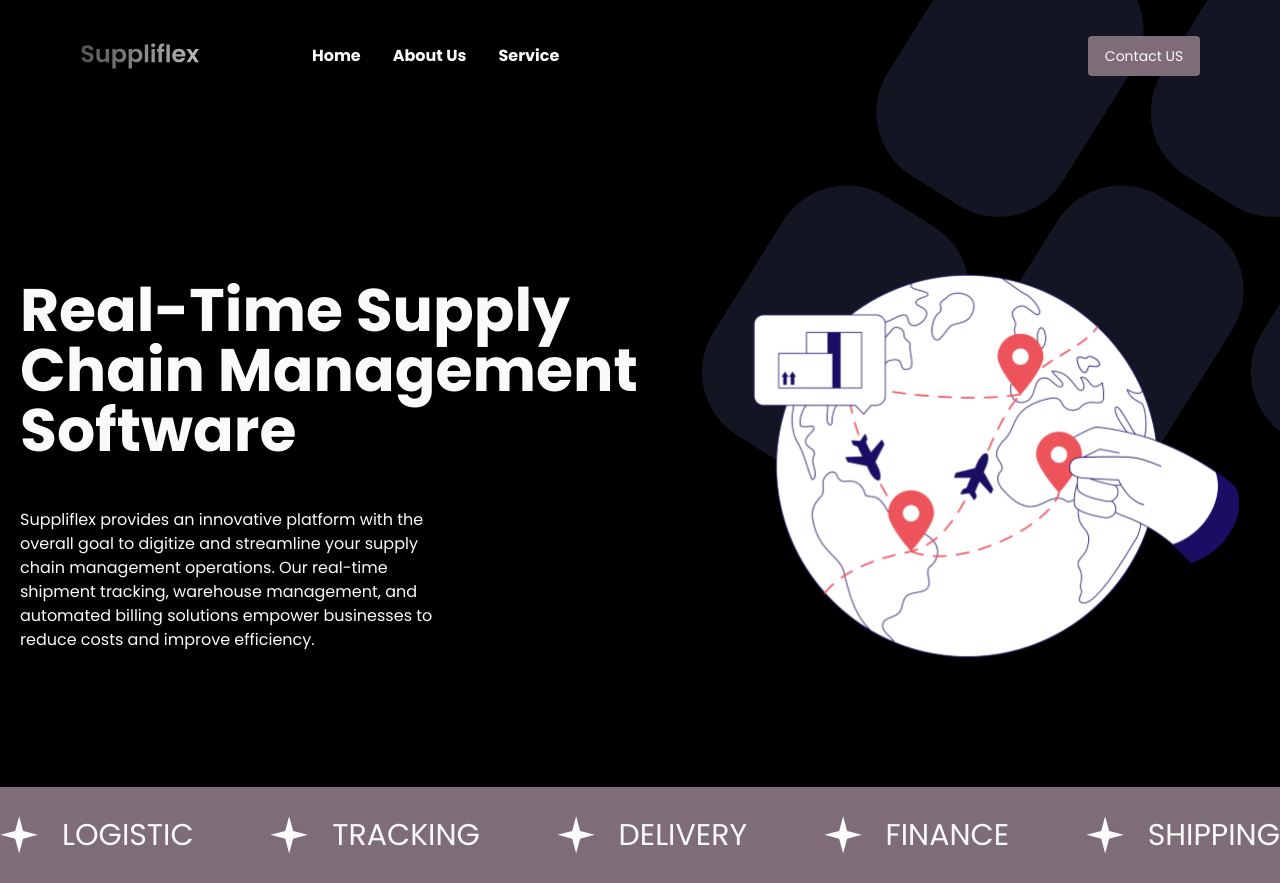
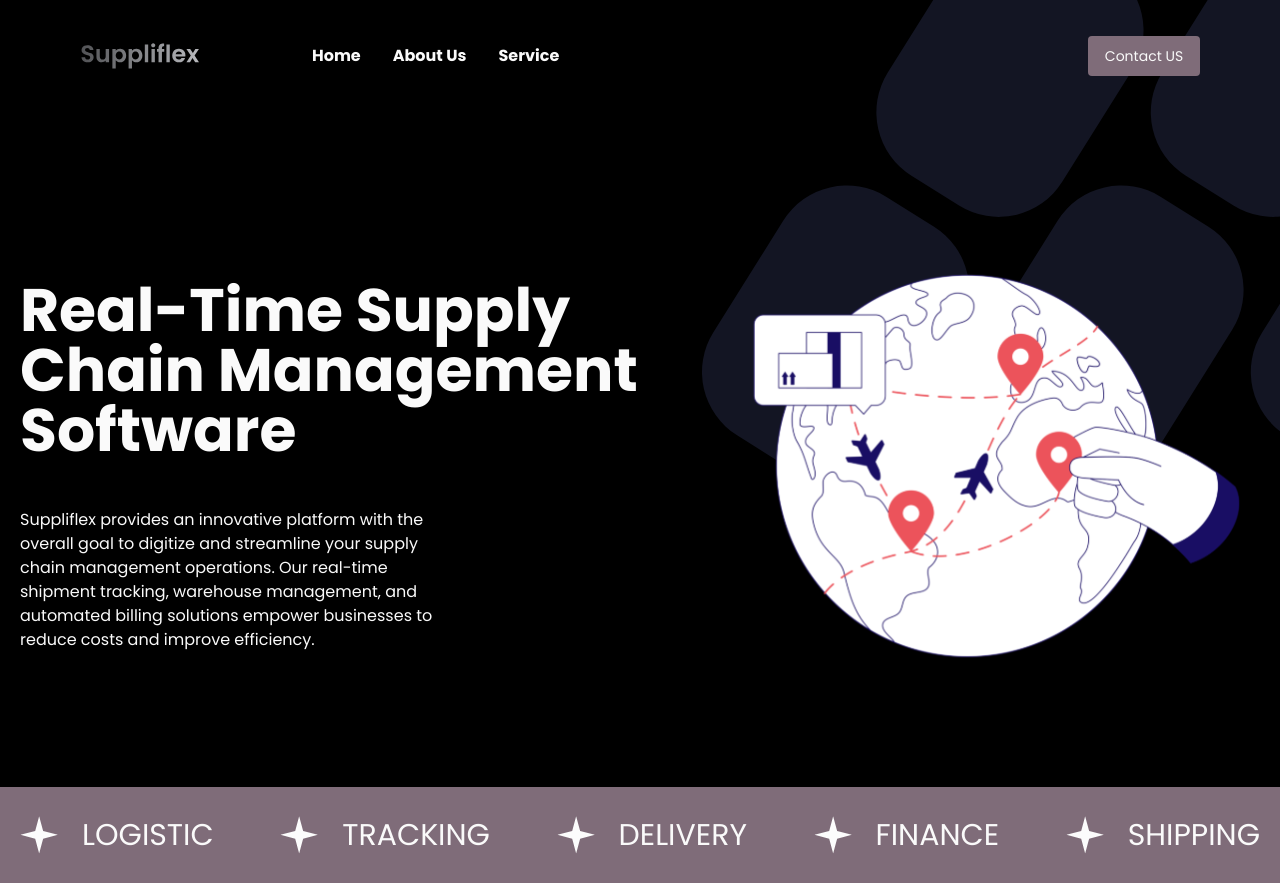
Before and after one commit to Suppliflex/Suppliflex-Front-End, a Next.js app in the folder front-end/: page / in a window 1280 px wide. Built offline with nearby package versions, Linux system fonts and the light colour scheme.

Commit message:
added padding to InfoBanner

```diff
--- a/front-end/components/InfoBanner.tsx
+++ b/front-end/components/InfoBanner.tsx
@@ -2,7 +2,7 @@
   return (
     <div className="bg-pink h-24 mt-20 flex items-center">
       <div className="max-w-7xl m-auto w-full">
-        <ul className="flex w-full justify-between">
+        <ul className="flex w-full justify-between pl-5 pr-5">
           <li className="flex items-center gap-6 text-3xl">
             {' '}
             <img src="./img/pictures/sparkle.svg" alt="sparkle" />
```
